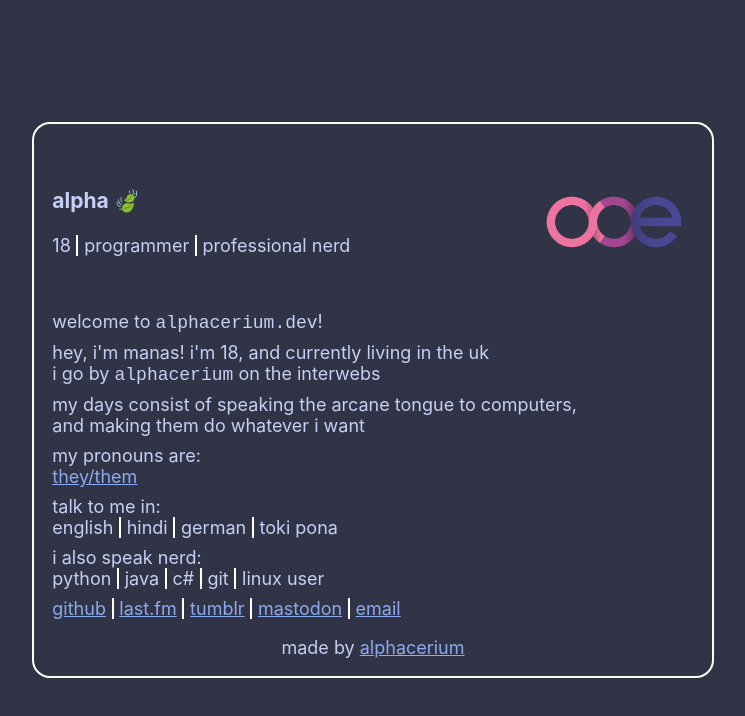
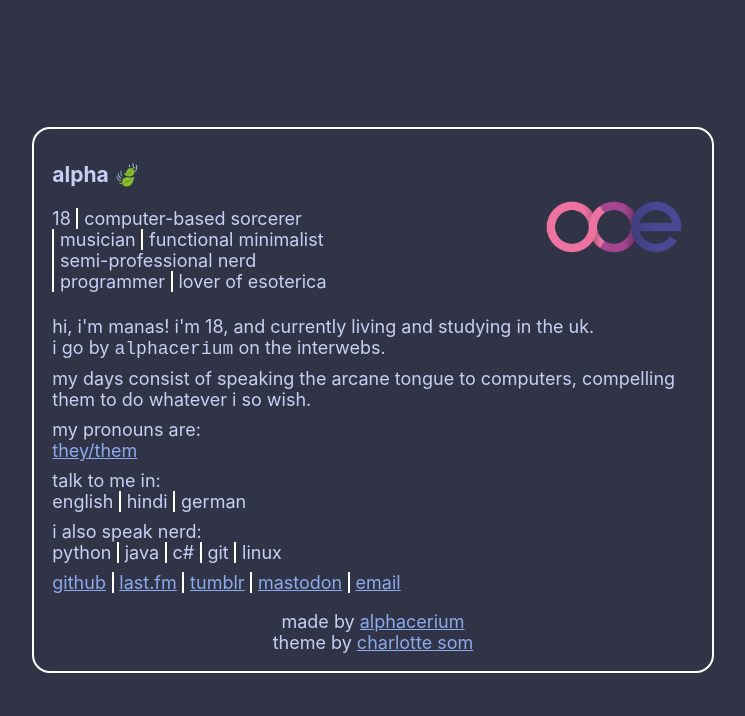
Before and after one commit to appcreatorguy/appcreatorguy.github.io, a plain HTML site: page index.html in a window 1280 px wide. Shown: the whole page, without its empty margins (267-1012 px from the left). Drawn offline with Linux system fonts and the light colour scheme.

Commit message:
Various changes

```diff
--- a/index.html
+++ b/index.html
@@ -19,32 +19,36 @@
           <aside>
             <h1><abbr title="manas mengle">alpha 🍃</abbr></h1>
 
-            <ul id="traits" class="inline-list">
+            <ul id="traits" class="inline-list" style="font-size: ">
               <li id="age">18</li>
+              <li>computer-based sorcerer</li>
+              <li>musician</li>
+              <li>functional minimalist</li>
+              <li>semi-professional nerd</li>
               <li>programmer</li>
-              <li>professional nerd</li>
+              <li>lover of esoterica</li>
             </ul>
           </aside>
-          <img class="hero-image" alt="alphacerium's logo" src="/profile.png" />
+          <img class="hero-image" alt="alphacerium's logo" src="profile.png" />
         </header>
 
         <main>
-          <p>welcome to <code>alphacerium.dev</code>!</p>
           <p>
-          hey, i'm manas! i'm 18, and currently living in the uk<br>
-          i go by <code>alphacerium</code> on the interwebs
+            hi, i'm manas! i'm 18, and currently living and studying in the
+            uk.<br />
+            i go by <code>alphacerium</code> on the interwebs.
           </p>
           <p>
-          my days consist of speaking the arcane tongue to computers,<br>
-          and making them do whatever i want
+            my days consist of speaking the arcane tongue to computers,
+            compelling them to do whatever i so wish.
           </p>
 
           <section>
-          my pronouns are:
+            my pronouns are:
 
-          <ul id="pronouns" class="inline-list">
-            <li><a href="https://pronouns.within.lgbt/they">they/them</a></li>
-          </ul>
+            <ul id="pronouns" class="inline-list">
+              <li><a href="https://pronouns.within.lgbt/they">they/them</a></li>
+            </ul>
           </section>
 
           <section>
@@ -53,7 +57,6 @@
               <li>english</li>
               <li>hindi</li>
               <li>german</li>
-              <li>toki pona</li>
             </ul>
           </section>
 
@@ -64,7 +67,7 @@
               <li>java</li>
               <li>c#</li>
               <li>git</li>
-              <li><abbr title="is this a flex?">linux user</abbr></li>
+              <li><abbr title="is this a flex?">linux</abbr></li>
             </ul>
           </section>
 
@@ -90,7 +93,8 @@
         </main>
 
         <footer>
-          made by <a href="https://alphacerium.dev">alphacerium</a></footer>
+          made by <a href="https://alphacerium.dev">alphacerium</a><br />
+          theme by <a href="https://char.lt">charlotte som</a>
         </footer>
       </article>
     </div>
```
